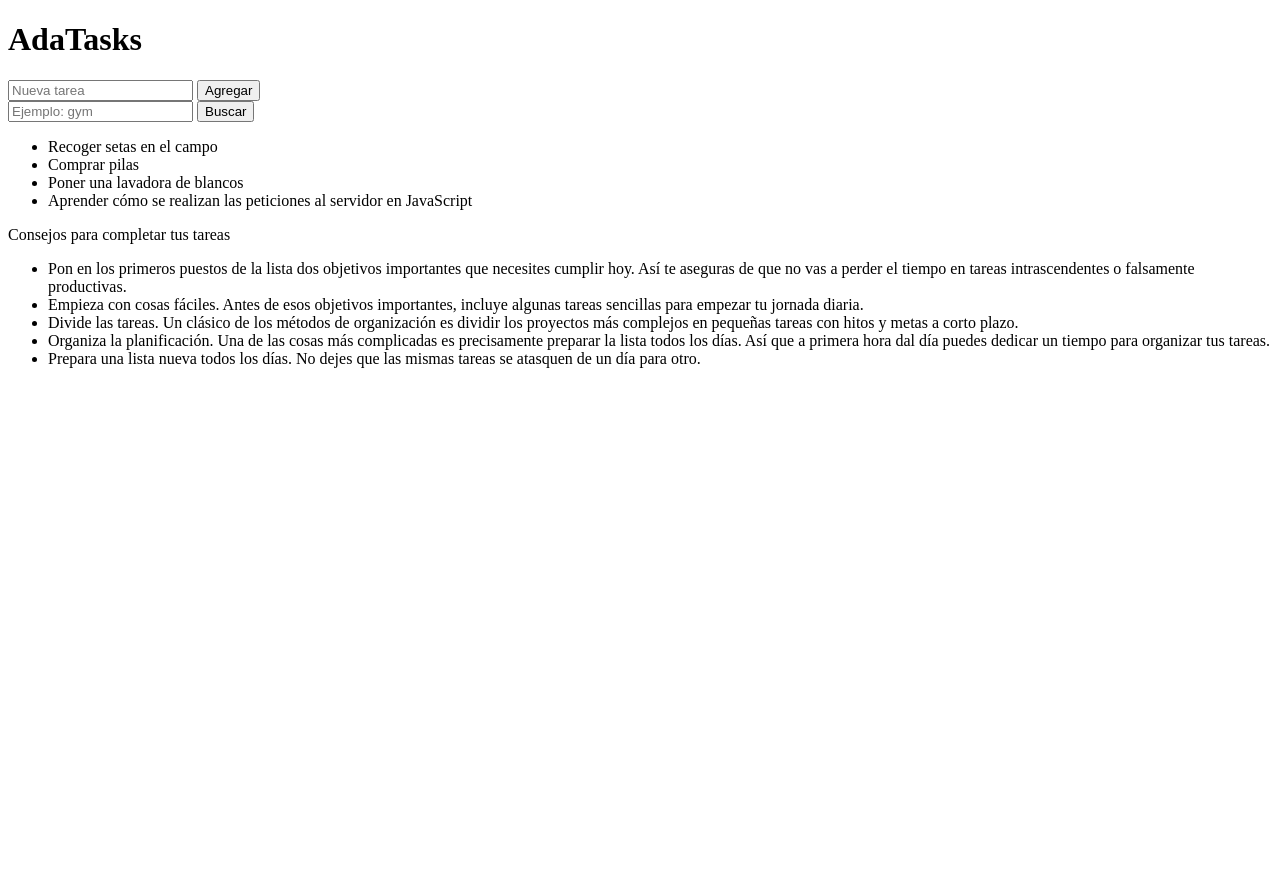
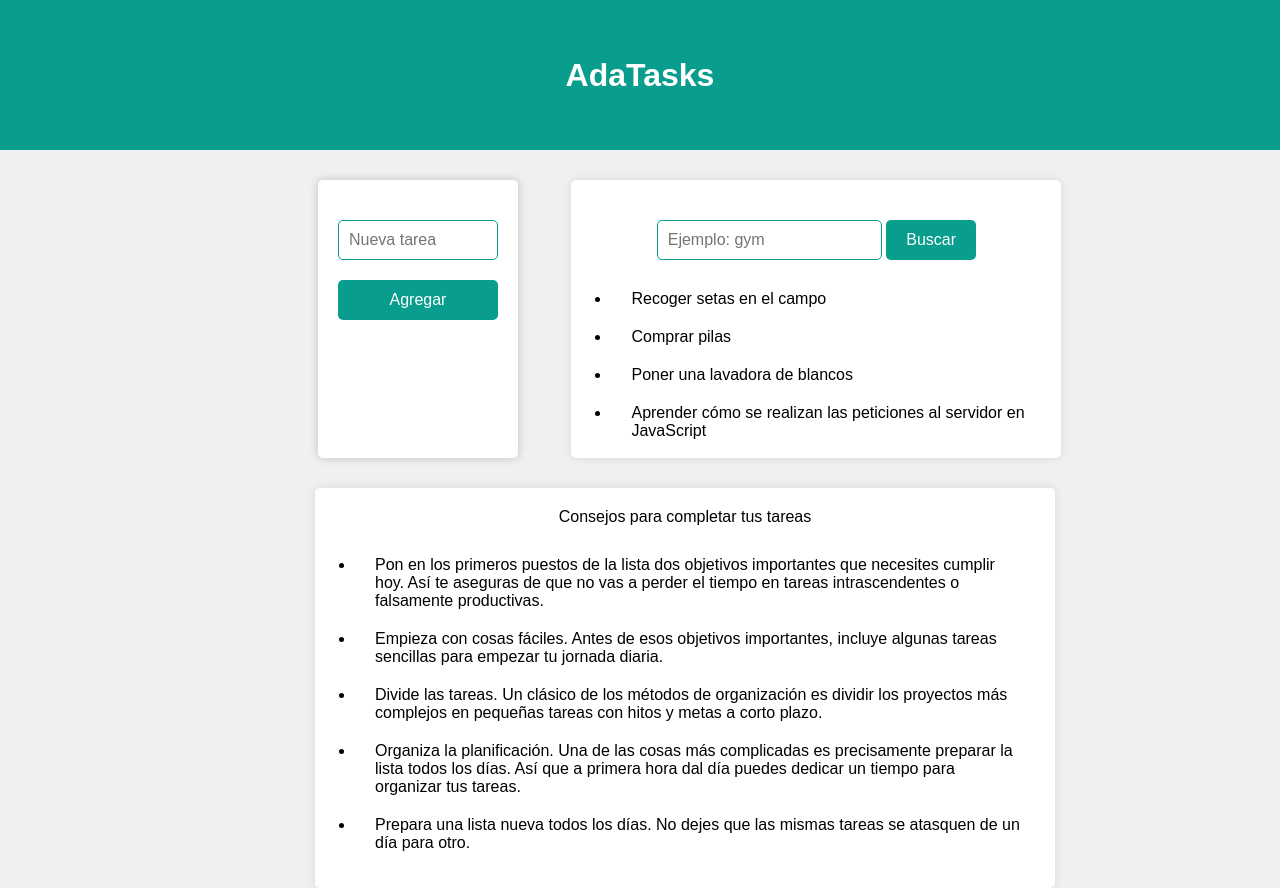
Before and after one commit to josune-mo/promo-51-modulo-2-ejercicios, a plain HTML site: page Ejercicio_AdaTasks/index.html in a window 1280 px wide. Before the commit the page ends 800 px from the top, so only its background shows below. Drawn offline with Linux system fonts and the light colour scheme.

Commit message:
pagina bonita

```diff
--- a/Ejercicio_AdaTasks/css/main.css
+++ b/Ejercicio_AdaTasks/css/main.css
@@ -1,3 +1,169 @@
 .tachado {
     text-decoration: line-through;
 }
+
+*{
+    margin: 0;
+    padding: 0;
+    box-sizing: border-box;
+    font-family: Arial, sans-serif;
+
+
+}
+
+body{
+    background-color: rgb(240, 240, 240);
+
+
+}
+
+.header{
+    background-color: rgb(9, 157, 141);
+    color: white;
+    align-items: center;
+    display: flex;
+    justify-content: center;
+    height: 150px;
+}
+
+.section-1{
+    background-color: rgb(255, 255, 255);
+    border-bottom-left-radius: 5px;
+    border-bottom-right-radius: 5px;
+    border-top-right-radius: 5px;
+    border-top-left-radius: 5px;
+    box-shadow: 0px 0px 10px 0px rgba(0, 0, 0, 0.2);
+    display: block ;
+    height: 278px;
+    width: 200px;
+    margin-left:3px;
+    margin-top: 30px;
+    padding: 20px;
+    padding-left: 20px;
+    text-align: center;
+    margin-bottom: 10px
+
+
+}
+
+.section-2{
+background-color: rgb(255, 255, 255);
+border-bottom-left-radius: 5px;
+border-bottom-right-radius: 5px;
+border-top-left-radius: 5px;
+border-top-right-radius: 5px;
+box-shadow: rgba(0, 0, 0, 0.1) 0px 0px 10px 0px;
+height: 278px;
+margin-top: 30px;
+max-width: 600px;
+padding: 20px;
+text-align: center;
+justify-content: center;
+width: 490px;
+margin-bottom: 10px
+}
+
+.section-3{
+background-color: rgb(255, 255, 255);
+border-bottom-left-radius: 5px;
+border-bottom-right-radius: 5px;
+border-top-left-radius: 5px;
+border-top-right-radius: 5px;
+box-shadow: rgba(0, 0, 0, 0.1) 0px 0px 10px 0px;
+height: 400px;
+padding: 20px;
+text-align: center;
+width: 740px;
+grid-column: span 2;
+justify-self: center;
+margin-top: 0px;
+
+
+}
+
+.main{
+column-gap: 10px;
+display: grid;
+grid-template-columns: 252.969px 527.031px;
+height: 700px;
+row-gap: 20px;
+text-align: center;
+width: 700px;
+justify-items: center;
+align-items: center;
+margin: auto;
+
+
+}
+
+
+.btn-1{
+    background-color: rgb(9, 157, 141);
+    border: none;
+    border-radius: 5px;
+    color: white;
+    cursor: pointer;
+    font-size: 16px;
+    height: 40px;
+    margin-top: 20px;
+    width: 100%;
+}
+.btn-1:hover{
+    background-color: rgb(7, 126, 110);
+}
+.btn-2{
+    background-color: rgb(9, 157, 141);
+    border: none;
+    border-radius: 5px;
+    color: white;
+    cursor: pointer;
+    font-size: 16px;
+    height: 40px;
+    margin-top: 20px;
+    width: 20%;
+}
+.btn-2:hover{
+    background-color: rgb(7, 126, 110);
+}
+.input-1{
+    border: 1px solid rgb(9, 157, 141);
+    border-radius: 5px;
+    font-size: 16px;
+    height: 40px;
+    margin-top: 20px;
+    padding: 10px;
+    width: 100%;
+}
+
+.input-2{
+    border: 1px solid rgb(9, 157, 141);
+    border-radius: 5px;
+    font-size: 16px;
+    height: 40px;
+    margin-top: 20px;
+    padding: 10px;
+    width: 50%;
+}
+
+.ul{
+
+    margin-top: 20px;
+    padding-left:20px;
+
+}
+.ul li{
+
+    text-align: left;
+    padding: 10px;
+    padding-left: 20px;
+}
+
+.ul-2{
+    margin-top: 20px;
+    padding-left:20px;
+}
+.ul-2 li{
+    text-align: left;
+    padding: 10px;
+    padding-left: 20px;
+}
--- a/Ejercicio_AdaTasks/index.html
+++ b/Ejercicio_AdaTasks/index.html
@@ -5,37 +5,30 @@
     <meta name="viewport" content="width=device-width, initial-scale=1.0" />
     <title>Ada Tasks</title>
     <link rel="stylesheet" href="./css/main.css" />
+    <link rel="icon" href="https://adalab.es/wp-content/uploads/2022/08/cropped-adalab_favicon-32x32.png" sizes="32x32">
   </head>
   <body>
-    <h1>AdaTasks</h1>
-    <section class="js-section-1">
-      <form class="js-form-1">
-        <input class="js-input-1"
-          type="text"
-          id="task"
-          name="task"
-          placeholder="Nueva tarea"
-          required
-        />
-        <button class="js-btn-1">Agregar</button>
+    <header class="header">
+      <h1>AdaTasks</h1>
+    </header>
+    <main class="main">
+
+    <section class="js-section-1 section-1">
+      <form class="js-form-1 form-1">
+        <input class="js-input-1 input-1" type="text" id="task" name="task" placeholder="Nueva tarea" required/>
+        <button class="js-btn-1 btn-1">Agregar</button>
       </form>
     </section>
-    <section class="js-section-2">
-      <form class="js-form-2">
-        <input class="js-input-2"
-          type="text"
-          id="task"
-          name="task"
-          placeholder="Ejemplo: gym"
-          required
-        />
-        <button class="js-btn-2">Buscar</button>
+    <section class="js-section-2 section-2">
+      <form class="js-form-2 form-2">
+        <input class="js-input-2 input-2"type="text"id="task" name="task" placeholder="Ejemplo: gym" required/>
+        <button class="js-btn-2 btn-2">Buscar</button>
       </form>
-      <ul class="js-task-list"></ul>
+      <ul class="js-task-list ul"></ul>
     </section>
-    <section class="js-section-3">
+    <section class="js-section-3 section-3">
       <p>Consejos para completar tus tareas</p>
-      <ul>
+      <ul class="ul-2">
         <li>
           Pon en los primeros puestos de la lista dos objetivos importantes que
           necesites cumplir hoy. Así te aseguras de que no vas a perder el
@@ -63,5 +56,7 @@
     </section>
 
     <script src="./js/main.js"></script>
+  </main>
   </body>
+
 </html>
```
Also changed, not shown: Ejercicio_Arrays_Bucles/index.html (+1 -0 lines).
